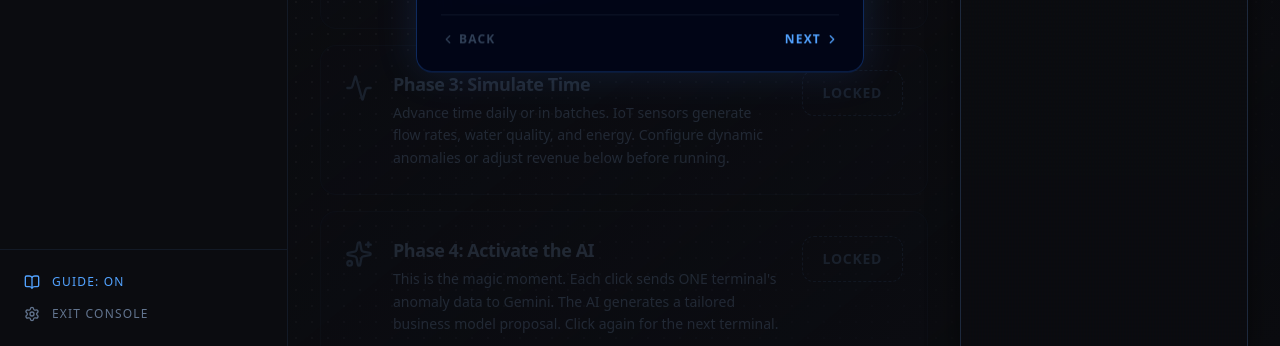
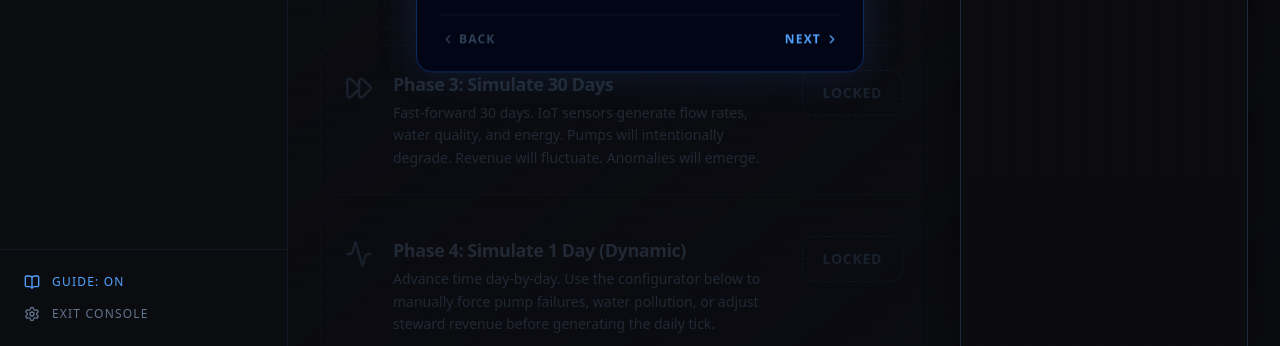
Before and after one commit to Akeem1955/KwaliHub, a Next.js app: page /dashboard/control in a window 1280 px wide. Shown: the part 454-800 px from the top of the page. Built offline with nearby package versions, Linux system fonts and the light colour scheme.

Commit message:
fix: restore 30-day simulation phase and separate 1-day dynamic tick into Phase 4

```diff
--- a/src/app/dashboard/control/page.tsx
+++ b/src/app/dashboard/control/page.tsx
@@ -6,7 +6,7 @@ import {
   Terminal, Database, Cpu, Activity, Play, Zap,
   CheckCircle2, Circle, Loader2, ArrowRight, RotateCcw,
   Sparkles, ChevronRight, Sliders, ToggleLeft, ToggleRight,
-  TrendingDown, ShieldAlert
+  TrendingDown, ShieldAlert, FastForward
 } from 'lucide-react';
 
 /* ─────────────────────────────────────────────
@@ -18,7 +18,7 @@ type LogEntry = {
   type: 'info' | 'success' | 'error' | 'loading' | 'ai';
 };
 
-type Phase = 'idle' | 'wipe' | 'seed' | 'backfill' | 'twin' | 'complete';
+type Phase = 'idle' | 'wipe' | 'seed' | 'backfill' | 'tick' | 'twin' | 'complete';
 
 type TwinStatus = {
   totalTerminals: number;
@@ -72,18 +72,29 @@ const PHASES: {
   },
   {
     id: 'backfill',
-    title: 'Phase 3: Simulate Time',
-    subtitle: 'Step-by-Step / Configurable Days',
-    description: 'Advance time daily or in batches. IoT sensors generate flow rates, water quality, and energy. Configure dynamic anomalies or adjust revenue below before running.',
-    icon: Activity,
+    title: 'Phase 3: Simulate 30 Days',
+    subtitle: 'Time-Lapse Telemetry',
+    description: 'Fast-forward 30 days. IoT sensors generate flow rates, water quality, and energy. Pumps will intentionally degrade. Revenue will fluctuate. Anomalies will emerge.',
+    icon: FastForward,
     color: 'text-blue-400',
     bg: 'bg-blue-500/10',
     border: 'border-blue-500/30',
     glow: 'shadow-[0_0_20px_rgba(59,130,246,0.15)]',
   },
   {
+    id: 'tick',
+    title: 'Phase 4: Simulate 1 Day (Dynamic)',
+    subtitle: 'Step-by-Step Injection',
+    description: 'Advance time day-by-day. Use the configurator below to manually force pump failures, water pollution, or adjust steward revenue before generating the daily tick.',
+    icon: Activity,
+    color: 'text-amber-400',
+    bg: 'bg-amber-500/10',
+    border: 'border-amber-500/30',
+    glow: 'shadow-[0_0_20px_rgba(245,158,11,0.15)]',
+  },
+  {
     id: 'twin',
-    title: 'Phase 4: Activate the AI',
+    title: 'Phase 5: Activate the AI',
     subtitle: 'One Terminal at a Time',
     description: 'This is the magic moment. Each click sends ONE terminal\'s anomaly data to Gemini. The AI generates a tailored business model proposal. Click again for the next terminal.',
     icon: Sparkles,
@@ -139,14 +150,15 @@ export default function SimulationControlPage() {
   function getActivePhase(): Phase {
     if (!completedPhases.has('wipe')) return 'wipe';
     if (!completedPhases.has('seed')) return 'seed';
-    // Backfill state is completed if we simulated at least some days
-    if (simulatedDaysCount === 0) return 'backfill';
+    if (!completedPhases.has('backfill')) return 'backfill';
+    // The user can tick dynamically as many times as they want before doing AI, but needs at least 1 tick completed to proceed cleanly (optional, but requested as a step)
+    if (!completedPhases.has('tick') && simulatedDaysCount === 0) return 'tick';
     if (!completedPhases.has('twin')) return 'twin';
     return 'complete';
   }
 
   function getPhaseState(phaseId: Phase): 'locked' | 'active' | 'done' {
-    if (phaseId === 'backfill' && simulatedDaysCount > 0) return 'done';
+    if (phaseId === 'tick' && simulatedDaysCount > 0) return 'done';
     if (completedPhases.has(phaseId)) return 'done';
     if (getActivePhase() === phaseId) return 'active';
     return 'locked';
@@ -180,6 +192,23 @@ export default function SimulationControlPage() {
           break;
 
         case 'backfill':
+          addLog('▸ Simulating 30 Days of historic telemetry data...', 'loading');
+          const backfillRes = await fetch('/api/simulate/backfill', {
+            method: 'POST',
+            headers: { 'Content-Type': 'application/json' },
+            body: JSON.stringify({ days: 30 }),
+          });
+          const backfillData = await backfillRes.json();
+          if (backfillRes.ok) {
+            addLog(`✓ ${backfillData.message}`, 'success');
+            setCompletedPhases(prev => new Set(prev).add('backfill'));
+            await refreshTwinStatus();
+          } else {
+            addLog(`✗ Failed to run backfill: ${backfillData.error}`, 'error');
+          }
+          break;
+
+        case 'tick':
           addLog(`▸ Simulating ${simulateDays} Day(s) of custom IoT telemetry...`, 'loading');
 
           const tickRes = await fetch('/api/simulate/tick', {
@@ -205,7 +234,7 @@ export default function SimulationControlPage() {
             }
             addLog(`  Revenue multiplier applied: ${revenueMultiplier}x`, 'info');
             setSimulatedDaysCount(prev => prev + simulateDays);
-            // Fetch initial twin status
+            setCompletedPhases(prev => new Set(prev).add('tick'));
             await refreshTwinStatus();
           } else {
             addLog(`✗ Failed to run tick: ${tickData.error}`, 'error');
@@ -366,7 +395,7 @@ export default function SimulationControlPage() {
                           </h2>
                           {isDone && (
                             <span className="text-[10px] font-bold uppercase tracking-widest text-emerald-500 bg-emerald-500/10 px-2 py-0.5 rounded-full">
-                              {phase.id === 'backfill' ? `${simulatedDaysCount} Days Simulated` : 'Complete'}
+                              {phase.id === 'tick' ? `${simulatedDaysCount} Days Simulated` : 'Complete'}
                             </span>
                           )}
                         </div>
@@ -441,12 +470,12 @@ export default function SimulationControlPage() {
                             )}
                           </motion.button>
                         )}
-                        {isDone && phase.id === 'backfill' && (
+                        {isDone && phase.id === 'tick' && (
                           <motion.button
                             whileHover={{ scale: 1.05 }}
                             whileTap={{ scale: 0.95 }}
                             disabled={isRunning}
-                            onClick={() => executePhase('backfill')}
+                            onClick={() => executePhase('tick')}
                             className="flex items-center space-x-2 px-4 py-2 border border-slate-700 bg-slate-800 hover:bg-slate-700 text-white text-xs font-bold uppercase tracking-wider rounded-lg transition-all"
                           >
                             <span>Simulate More</span>
@@ -477,7 +506,7 @@ export default function SimulationControlPage() {
                 </h3>
               </div>
               <p className="text-xs text-slate-500 -mt-3">
-                Configure these options before clicking "Execute" on Phase 3: Simulate Time.
+                Configure these options before clicking "Execute" on Phase 4: Simulate 1 Day (Dynamic).
               </p>
 
               <div className="grid grid-cols-1 md:grid-cols-2 gap-6">
```
